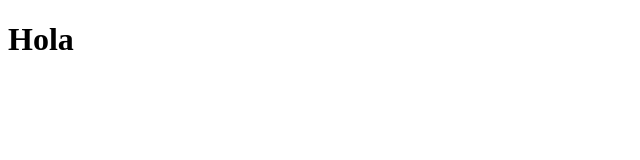
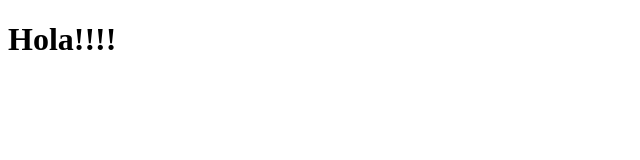
Before and after one commit to JaimeBarriocanal/proyecto-curso-git, a plain HTML site: page index.html in a window 1280 px wide. Shown: the full height of the page, 0-640 px from the left. Drawn offline with Linux system fonts and the light colour scheme.

Commit message:
Update index.html

```diff
--- a/index.html
+++ b/index.html
@@ -6,6 +6,6 @@
         <title>Document</title>
     </head>
     <body>
-       <h1>Hola</h1>
+       <h1>Hola!!!!</h1>
     </body>
 </html>
```
